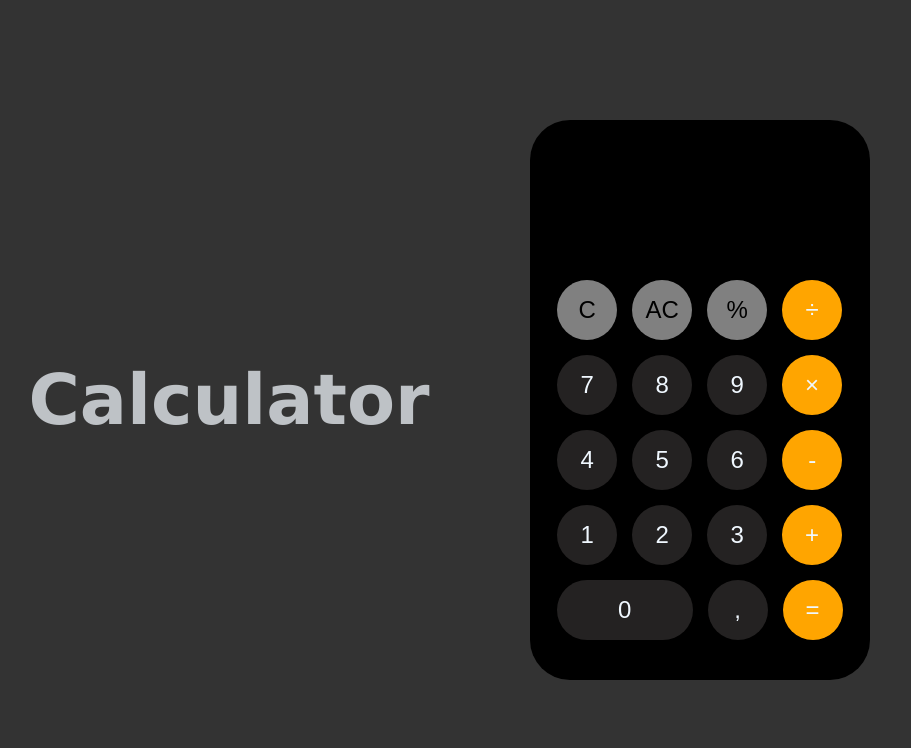
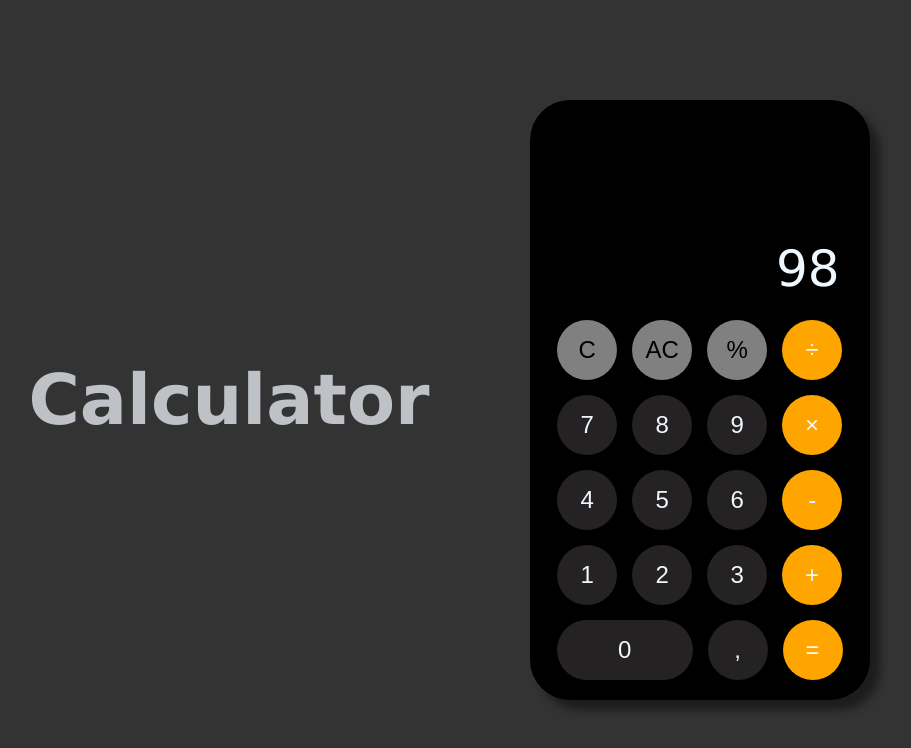
Before and after one commit to annisssimo/calculator, a plain HTML site: page index.html in a window 1280 px wide. Both pictures are taken after a click on the button "AC". Shown: the whole page, without its empty margins (191-1102 px from the left). Drawn offline with Linux system fonts and the light colour scheme.

Commit message:
feat: add display of calculations when entered

```diff
--- a/index.html
+++ b/index.html
@@ -2,7 +2,7 @@
 <html lang="en">
 <head>
     <meta charset="UTF-8">
-    <meta name="viewport" content="width=device-width, initial-scale=1.0">
+    <meta name="viewport" content="width=device-width, initial-scale=1.0, maximum-scale=1.0, user-scalable=no">
     <title>Calculator</title>
     <link rel="stylesheet" href="style.css">
     <script src="script.js" defer></script>
@@ -11,7 +11,10 @@
     <h1>Calculator</h1>
 
         <div class="box">
-            <div class="screen"></div>
+            <div class="screen">
+                <div class="calculation"></div>
+                <div class="res">98</div>
+            </div>
             <div class="buttons">
                 <button id="c" class="round gray">C</button>
                 <button id="ac" class="round gray">AC</button>
--- a/script.js
+++ b/script.js
@@ -0,0 +1,20 @@
+let a = "";
+let b = "";
+let sign = "";
+let buttons = document.querySelectorAll(".buttons button");
+let calculation = document.querySelector(".calculation");
+
+buttons.forEach(button => {
+    button.addEventListener("click", () => {
+        const buttonText = button.textContent;
+        if (buttonText === "AC") {
+            calculation.textContent = "";
+        }
+        else if (buttonText === "C") {
+            calculation.textContent = calculation.textContent.slice(0, -1);
+        }
+        else {
+            calculation.textContent += buttonText;
+        }
+    });
+});
--- a/style.css
+++ b/style.css
@@ -22,12 +22,36 @@ h1 {
 .box {
     background-color: black;
     width: 340px;
-    height: 560px;
+    height: 600px;
     border-radius: 40px;
+    box-shadow: 10px 10px 8px rgb(30, 29, 29);
 }
 
 .screen {
-    height: 160px;
+    height: 200px;
+    padding: 20px 30px 0px 30px;
+}
+
+.calculation,
+.res {
+    display: flex;
+
+    align-items: flex-end;
+    justify-content: flex-end;
+    color: aliceblue;
+    text-align: right;
+}
+
+.calculation {
+    height: 120px;
+    color: rgb(210, 214, 216);
+    word-wrap: break-word;
+    overflow: hidden;
+    max-height: 120px;
+}
+
+.res {
+    font-size: 50px;
 }
 
 .buttons {
@@ -42,7 +66,11 @@ button {
     border: none;
     font-weight: 500;
     font-size: 24px;
-    color:aliceblue
+    color:aliceblue;
+}
+
+button:hover {
+    filter: brightness(120%);
 }
 
 .round {
@@ -69,3 +97,9 @@ button {
 .dark-gray {
     background-color: rgb(36, 34, 34);
 }
+
+@media screen and (max-width: 600px) {
+    h1 {
+        display: none;
+    }
+}
```
